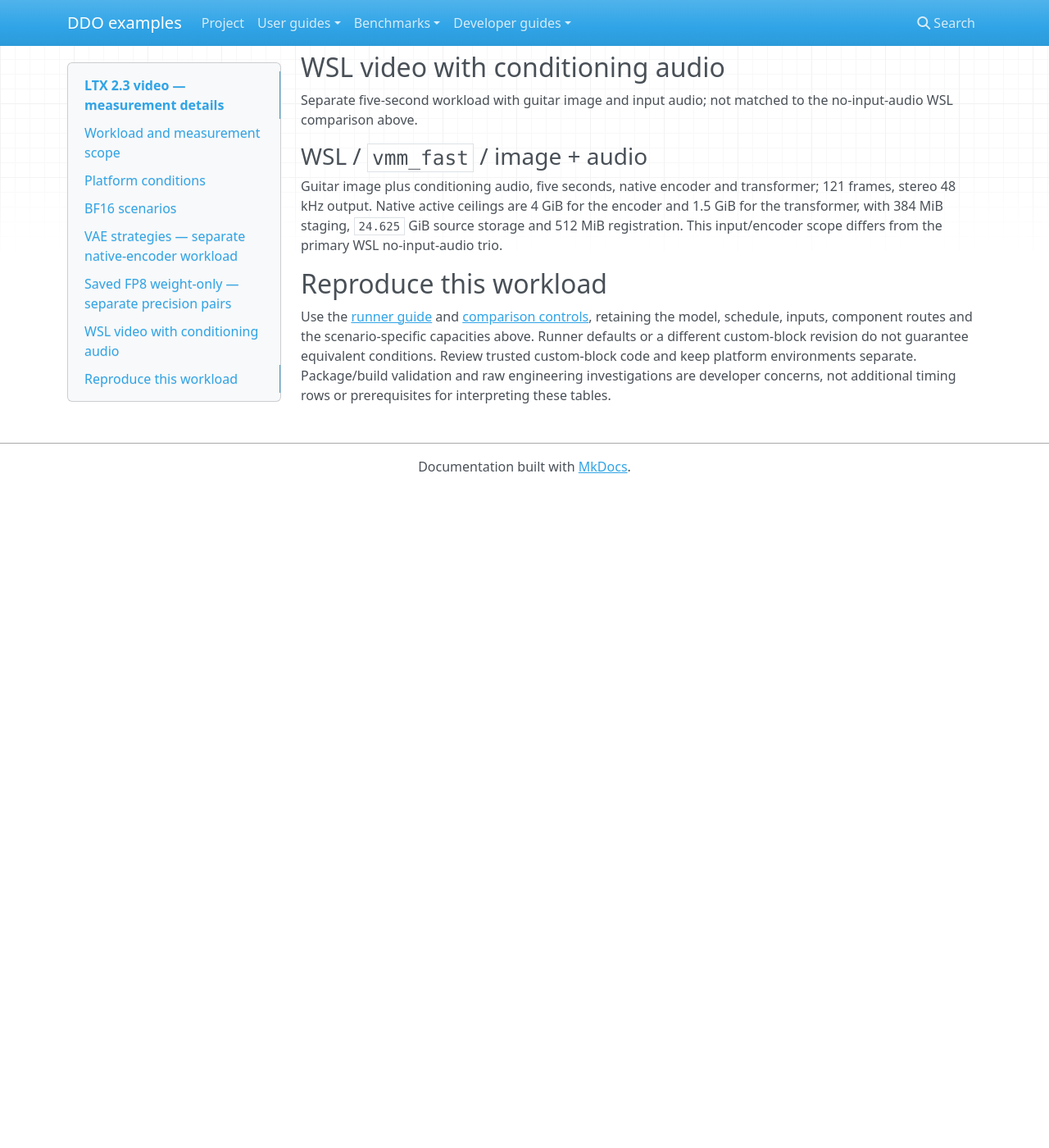
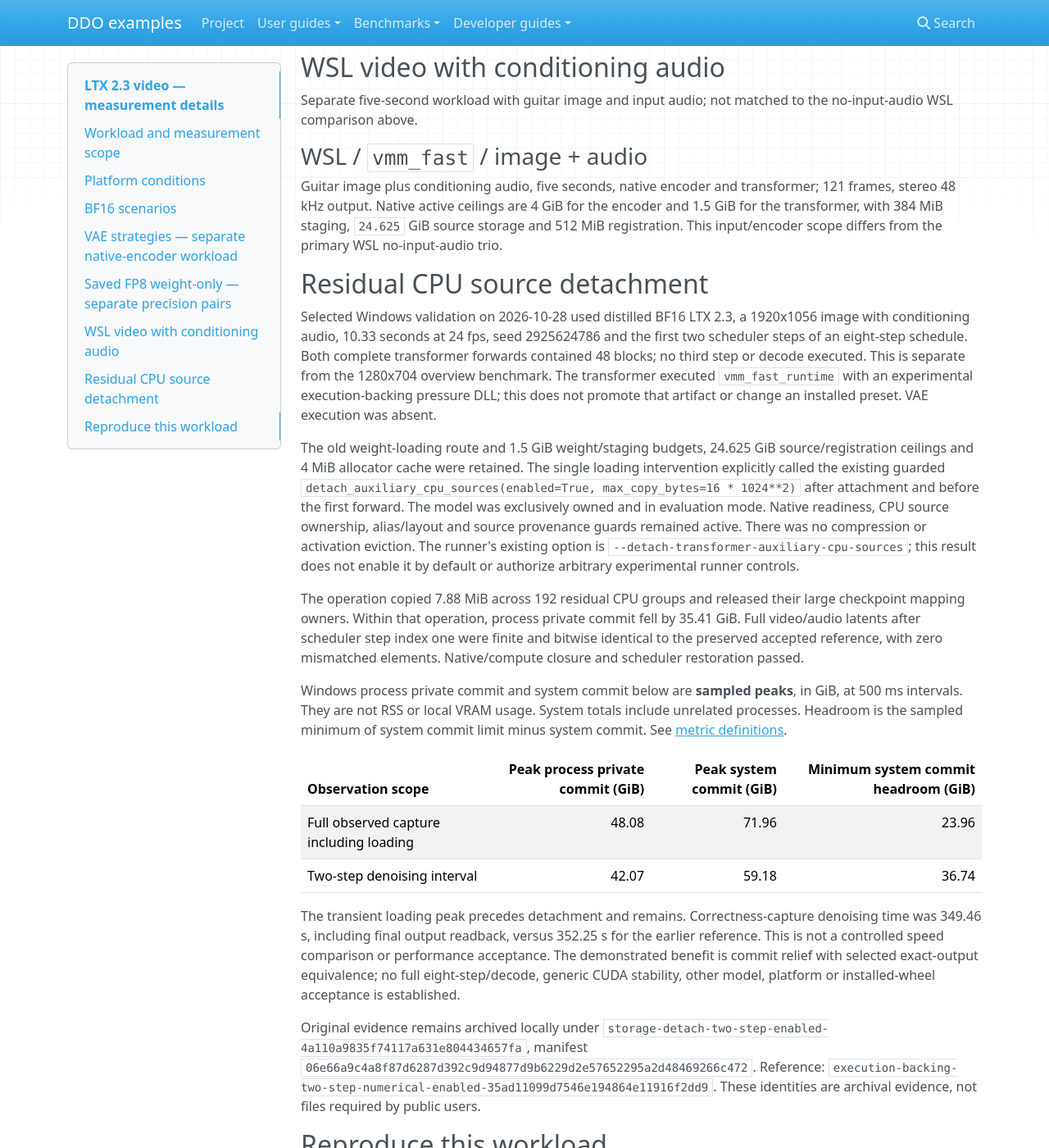
Before and after one commit to DEVAIEXP/ddo-examples, an MkDocs documentation site: the page built from docs/benchmarks/ltx23-video-details.md, in a window 1280 px wide and 1400 px high, scrolled down 4279 px. Shown: the whole window at 82% size. Built offline with MkDocs 1.6.1, drawn with Linux system fonts in a browser that asks for light colours; before the commit the page ends 4876 px from its top, so only the background shows below that.

Commit message:
Record two-step residual source detachment validation

```diff
--- a/docs/benchmarks/ltx23-video-details.md
+++ b/docs/benchmarks/ltx23-video-details.md
@@ -266,6 +266,56 @@ transformer; 121 frames, stereo 48 kHz output. Native active ceilings are
 `24.625` GiB source storage and 512 MiB registration. This input/encoder
 scope differs from the primary WSL no-input-audio trio.
 
+## Residual CPU source detachment
+
+Selected Windows validation on 2026-10-28 used distilled BF16 LTX 2.3, a
+1920x1056 image with conditioning audio, 10.33 seconds at 24 fps, seed 2925624786
+and the first two scheduler steps of an eight-step schedule. Both complete
+transformer forwards contained 48 blocks; no third step or decode executed.
+This is separate from the 1280x704 overview benchmark. The transformer executed
+`vmm_fast_runtime` with an experimental execution-backing pressure DLL; this does
+not promote that artifact or change an installed preset. VAE execution was absent.
+
+The old weight-loading route and 1.5 GiB weight/staging budgets, 24.625 GiB
+source/registration ceilings and 4 MiB allocator cache were retained. The single
+loading intervention explicitly called the existing guarded
+`detach_auxiliary_cpu_sources(enabled=True, max_copy_bytes=16 * 1024**2)` after
+attachment and before the first forward. The model was exclusively owned and
+in evaluation mode. Native readiness, CPU source ownership, alias/layout and
+source provenance guards remained active. There was no compression or activation
+eviction. The runner's existing option is
+`--detach-transformer-auxiliary-cpu-sources`; this result does not enable it by
+default or authorize arbitrary experimental runner controls.
+
+The operation copied 7.88 MiB across 192 residual CPU groups and released their
+large checkpoint mapping owners. Within that operation, process private commit
+fell by 35.41 GiB. Full video/audio latents after scheduler step index one were
+finite and bitwise identical to the preserved accepted reference, with zero
+mismatched elements. Native/compute closure and scheduler restoration passed.
+
+Windows process private commit and system commit below are **sampled peaks**,
+in GiB, at 500 ms intervals. They are not RSS or local VRAM usage. System totals
+include unrelated processes. Headroom is the sampled minimum of system commit
+limit minus system commit. See [metric definitions](glossary.md).
+
+| Observation scope | Peak process private commit (GiB) | Peak system commit (GiB) | Minimum system commit headroom (GiB) |
+| --- | ---: | ---: | ---: |
+| Full observed capture including loading | 48.08 | 71.96 | 23.96 |
+| Two-step denoising interval | 42.07 | 59.18 | 36.74 |
+
+The transient loading peak precedes detachment and remains. Correctness-capture
+denoising time was 349.46 s, including final output readback, versus 352.25 s for
+the earlier reference. This is not a controlled speed comparison or performance
+acceptance. The demonstrated benefit is commit relief with selected exact-output
+equivalence; no full eight-step/decode, generic CUDA stability, other model,
+platform or installed-wheel acceptance is established.
+
+Original evidence remains archived locally under
+`storage-detach-two-step-enabled-4a110a9835f74117a631e804434657fa`, manifest
+`06e66a9c4a8f87d6287d392c9d94877d9b6229d2e57652295a2d48469266c472`.
+Reference: `execution-backing-two-step-numerical-enabled-35ad11099d7546e194864e11916f2dd9`.
+These identities are archival evidence, not files required by public users.
+
 ## Reproduce this workload
 
 Use the [runner guide](../user/ltx2-video.md) and
```
Also changed, not shown: docs/benchmarks/ltx23-video.md (+5 -0 lines).
